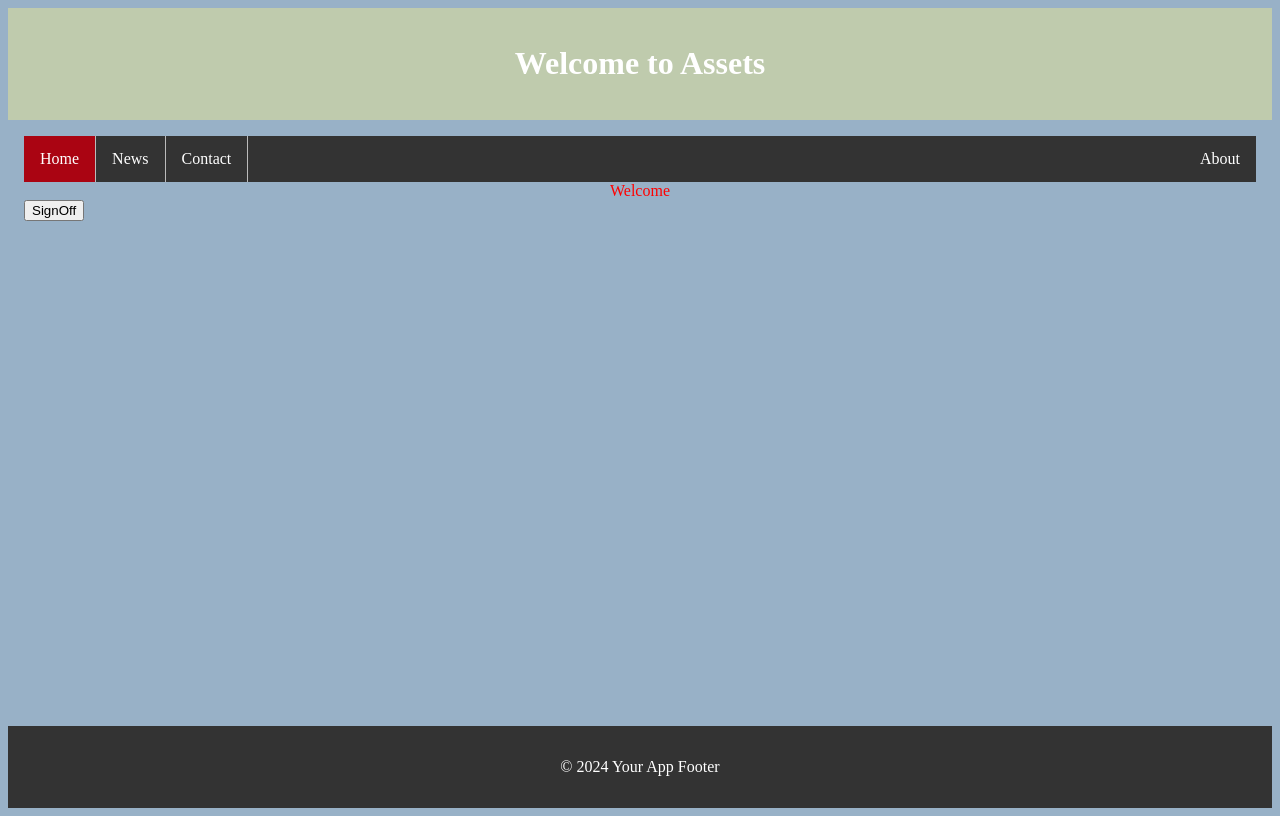
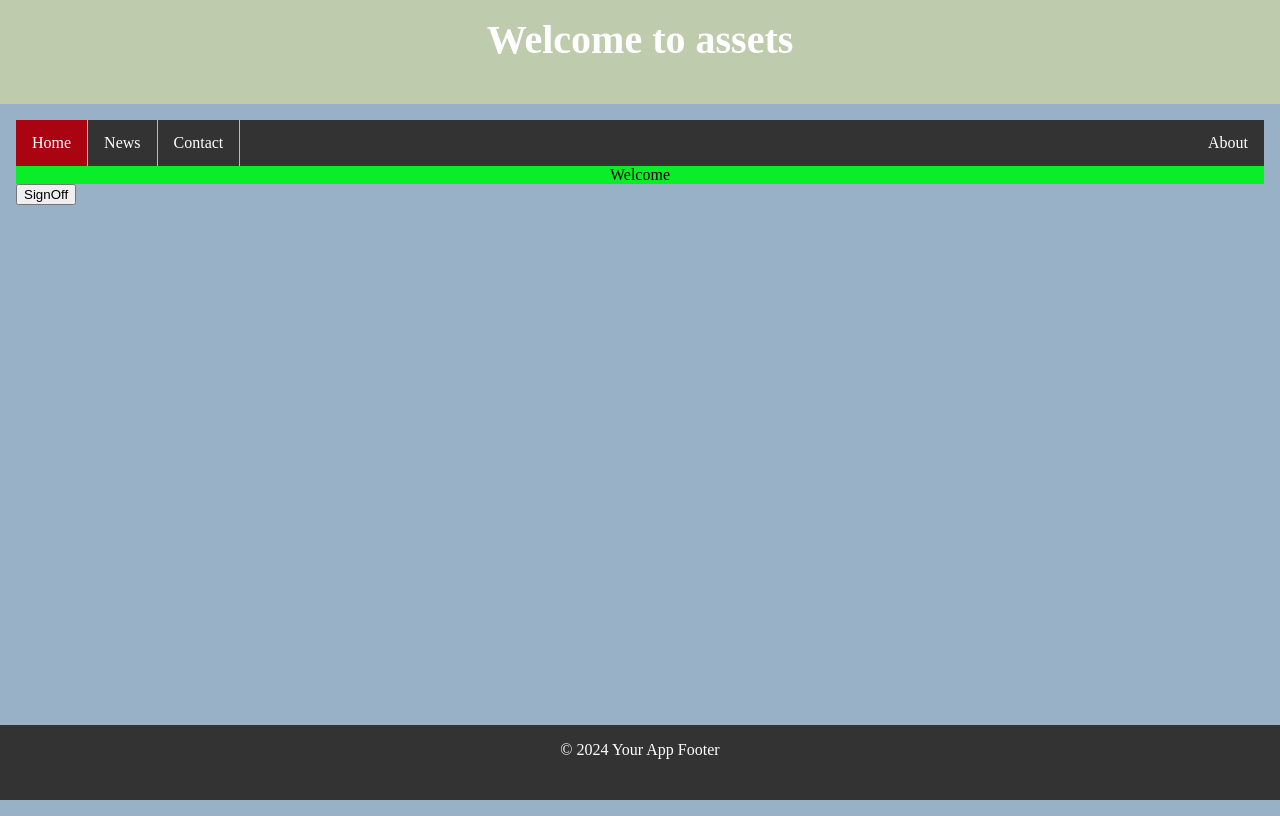
Before and after one commit to mdkhanga/webcomponents, a Next.js app in the folder myassets/: page / in a window 1280 px wide. Built offline with nearby package versions, Linux system fonts and the light colour scheme.

Commit message:
little more progress on styling

```diff
--- a/myassets/src/app/globals.css
+++ b/myassets/src/app/globals.css
@@ -1,5 +1,7 @@
 body {
   background-color: rgb(152, 177, 199);
+  margin: 0px;
+  padding: 0px;
 }
 
 ul {
--- a/myassets/src/app/layout.tsx
+++ b/myassets/src/app/layout.tsx
@@ -25,14 +25,13 @@ export default function RootLayout({
     <div className={styles.container}>
 
       <header className={styles.header}>
-        <h1> Welcome to Assets </h1>
-
+         Welcome to assets
       </header>
 
       <main className={styles.main}>{children}</main>
 
       <footer className={styles.footer}>
-        <p>&copy; {new Date().getFullYear()} Your App Footer</p>
+        &copy; {new Date().getFullYear()} Your App Footer
       </footer>
     </div>
     </body>
--- a/myassets/src/app/page.tsx
+++ b/myassets/src/app/page.tsx
@@ -42,7 +42,7 @@ const handleSignoff = () => {
         <li><a href="#contact">Contact</a></li>
         <li style={{float : 'right'}}><a href="#about">About</a></li>
       </ul>
-      <div className={styles.center}> Welcome {username}</div>
+      <div className={styles.mydiv}> Welcome {username}</div>
       <button onClick={handleSignoff}> SignOff</button>
     </main>
   )
--- a/myassets/src/app/ui/Home.module.css
+++ b/myassets/src/app/ui/Home.module.css
@@ -4,11 +4,11 @@
   }
 
   .mydiv {
-	background-color: #ee0918;
-
+	background-color: #09ee28;
+	text-align: center;
   }
 
   .center {
 	text-align: center;
-	color: red;
+	background-color: #ee0918;
   }
--- a/myassets/src/app/ui/Layout.module.css
+++ b/myassets/src/app/ui/Layout.module.css
@@ -3,17 +3,22 @@
 	min-height: 100vh;
 	display: flex;
 	flex-direction: column;
+	padding: 0px;
   }
 
   .header {
 	background-color: #bfcbad;
 	color: white;
+	margin: 0px;
 	padding: 1rem;
 	text-align: center;
+	font-size: 40px;
+	font-weight: bold;
+	flex-grow: 1;
   }
 
   .main {
-	flex:1;
+	flex-grow: 20 ;
 	padding: 1rem;
   }
 
@@ -22,4 +27,5 @@
 	color: white;
 	text-align: center;
 	padding: 1rem;
+	flex-grow:1;
   }
```
